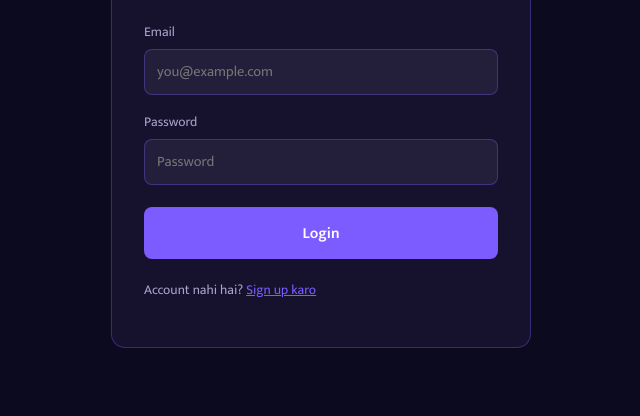
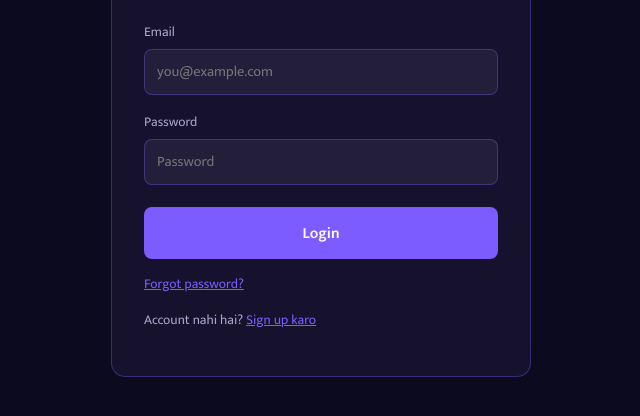
Before and after one commit to sohq541/tamasha-app, a website: page public/login.html in a window 1280 px wide. Shown: the part 200-616 px from the top of the page, without its empty margins (319-959 px from the left). Drawn offline with Linux system fonts and the light colour scheme.

```diff
--- a/public/login.html
+++ b/public/login.html
@@ -43,7 +43,8 @@
     <div id="status"></div>
   </form>
 
-  <p style="margin-top:20px;font-size:13.5px;color:var(--cream-dim);">Account nahi hai? <a class="link" href="/signup.html">Sign up karo</a></p>
+  <p style="margin-top:12px;font-size:13.5px;"><a class="link" href="/forgot-password.html">Forgot password?</a></p>
+<p style="margin-top:8px;font-size:13.5px;color:var(--cream-dim);">Account nahi hai? <a class="link" href="/signup.html">Sign up karo</a></p>
 </div>
 
 <script>
```
